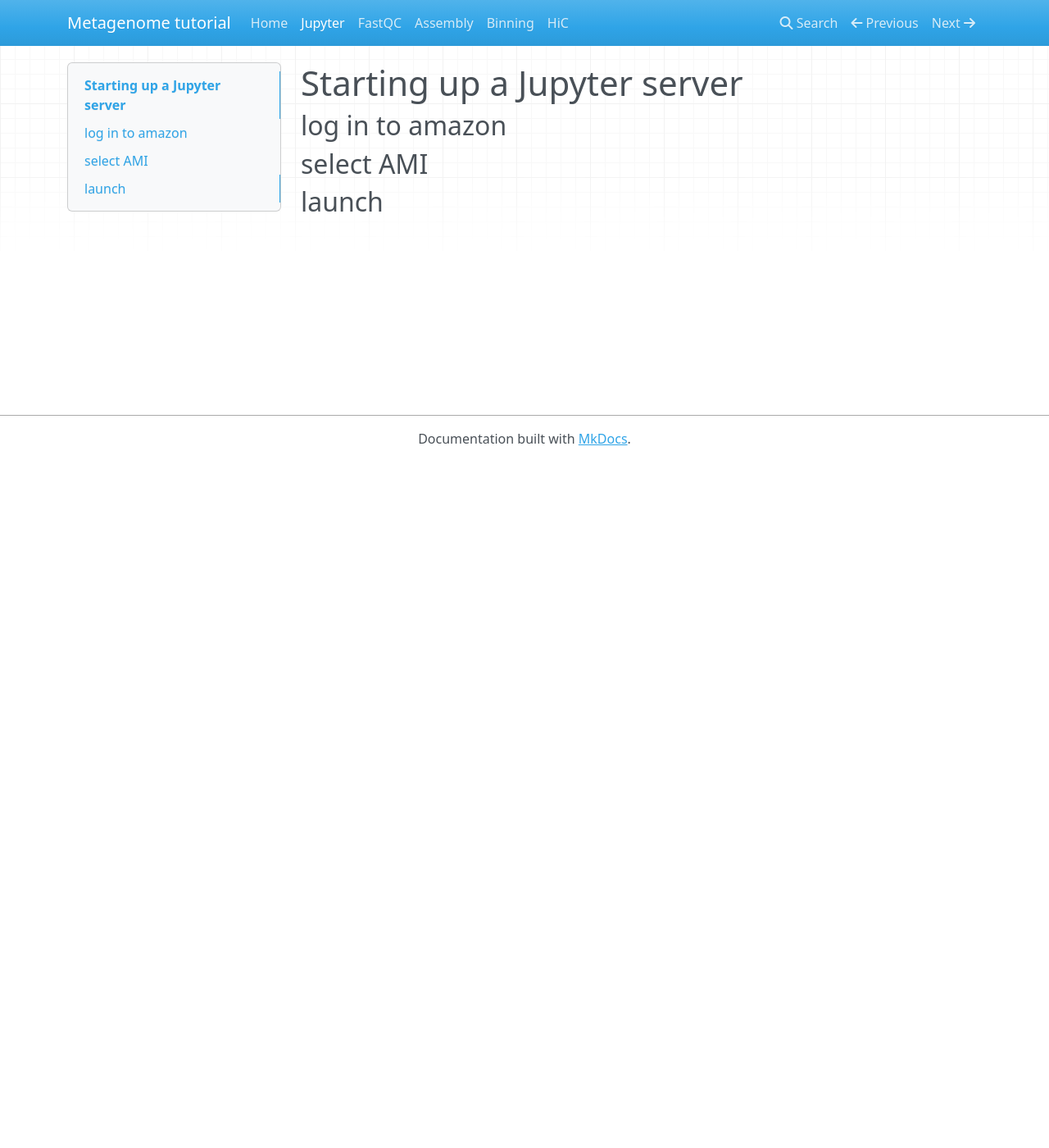
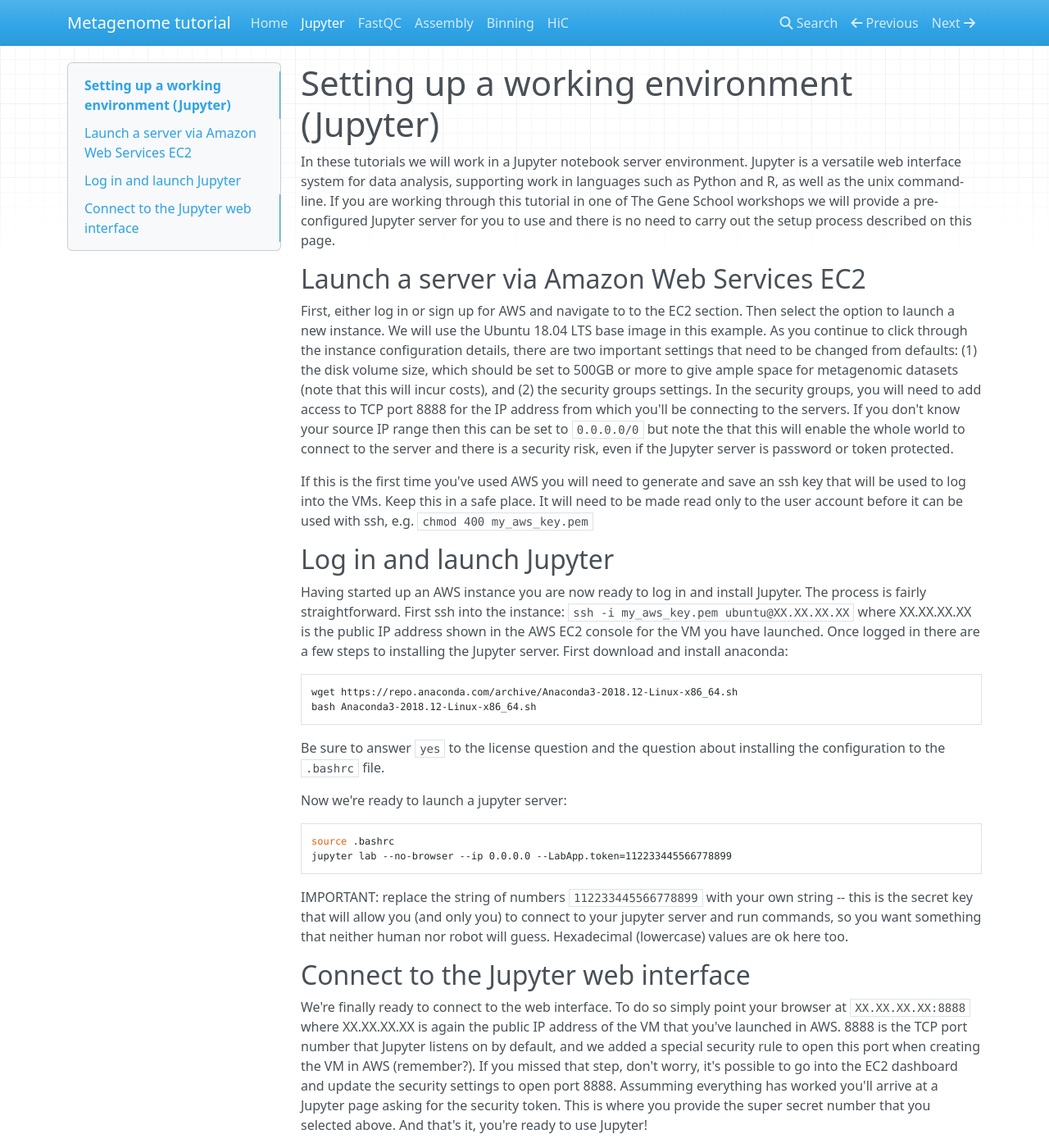
Before and after one commit to thegeneschool/metagenomics, an MkDocs documentation site: the page built from docs/startup.md, in a window 1280 px wide and 1400 px high. Shown: the whole window at 82% size. Built offline with MkDocs 1.6.1, drawn with Linux system fonts in a browser that asks for light colours; nearby versions of some CDN libraries; old or Windows-style settings are respelled for this version of MkDocs.

Commit message:
[AD] adds details on how to start up a Jupyter server

````diff
--- a/docs/startup.md
+++ b/docs/startup.md
@@ -1,7 +1,39 @@
-# Starting up a Jupyter server
+# Setting up a working environment (Jupyter)
 
-## log in to amazon
+In these tutorials we will work in a Jupyter notebook server environment.
+Jupyter is a versatile web interface system for data analysis, supporting work in languages such as Python and R, as well as the unix command-line.
+If you are working through this tutorial in one of The Gene School workshops we will provide a pre-configured Jupyter server for you to use and there is no need to carry out the setup process described on this page.
 
-## select AMI
+## Launch a server via Amazon Web Services EC2
 
-## launch
+First, either log in or sign up for AWS and navigate to to the EC2 section.
+Then select the option to launch a new instance. We will use the Ubuntu 18.04 LTS base image in this example.
+As you continue to click through the instance configuration details, there are two important settings that need to be changed from defaults: (1) the disk volume size, which should be set to 500GB or more to give ample space for metagenomic datasets (note that this will incur costs), and (2) the security groups settings. In the security groups, you will need to add access to TCP port 8888 for the IP address from which you'll be connecting to the servers. If you don't know your source IP range then this can be set to `0.0.0.0/0` but note the that this will enable the whole world to connect to the server and there is a security risk, even if the Jupyter server is password or token protected.
+
+If this is the first time you've used AWS you will need to generate and save an ssh key that will be used to log into the VMs. Keep this in a safe place. It will need to be made read only to the user account before it can be used with ssh, e.g. `chmod 400 my_aws_key.pem`
+
+## Log in and launch Jupyter
+
+Having started up an AWS instance you are now ready to log in and install Jupyter.
+The process is fairly straightforward. First ssh into the instance: `ssh -i my_aws_key.pem ubuntu@XX.XX.XX.XX` where XX.XX.XX.XX is the public IP address shown in the AWS EC2 console for the VM you have launched.
+Once logged in there are a few steps to installing the Jupyter server. First download and install anaconda:
+
+```
+wget https://repo.anaconda.com/archive/Anaconda3-2018.12-Linux-x86_64.sh
+bash Anaconda3-2018.12-Linux-x86_64.sh
+```
+
+Be sure to answer `yes` to the license question and the question about installing the configuration to the `.bashrc` file.
+
+Now we're ready to launch a jupyter server:
+
+```
+source .bashrc
+jupyter lab --no-browser --ip 0.0.0.0 --LabApp.token=112233445566778899
+```
+
+IMPORTANT: replace the string of numbers `112233445566778899` with your own string -- this is the secret key that will allow you (and only you) to connect to your jupyter server and run commands, so you want something that neither human nor robot will guess. Hexadecimal (lowercase) values are ok here too.
+
+## Connect to the Jupyter web interface
+
+We're finally ready to connect to the web interface. To do so simply point your browser at `XX.XX.XX.XX:8888` where XX.XX.XX.XX is again the public IP address of the VM that you've launched in AWS. 8888 is the TCP port number that Jupyter listens on by default, and we added a special security rule to open this port when creating the VM in AWS (remember?). If you missed that step, don't worry, it's possible to go into the EC2 dashboard and update the security settings to open port 8888. Assumming everything has worked you'll arrive at a Jupyter page asking for the security token. This is where you provide the super secret number that you selected above. And that's it, you're ready to use Jupyter!
````
